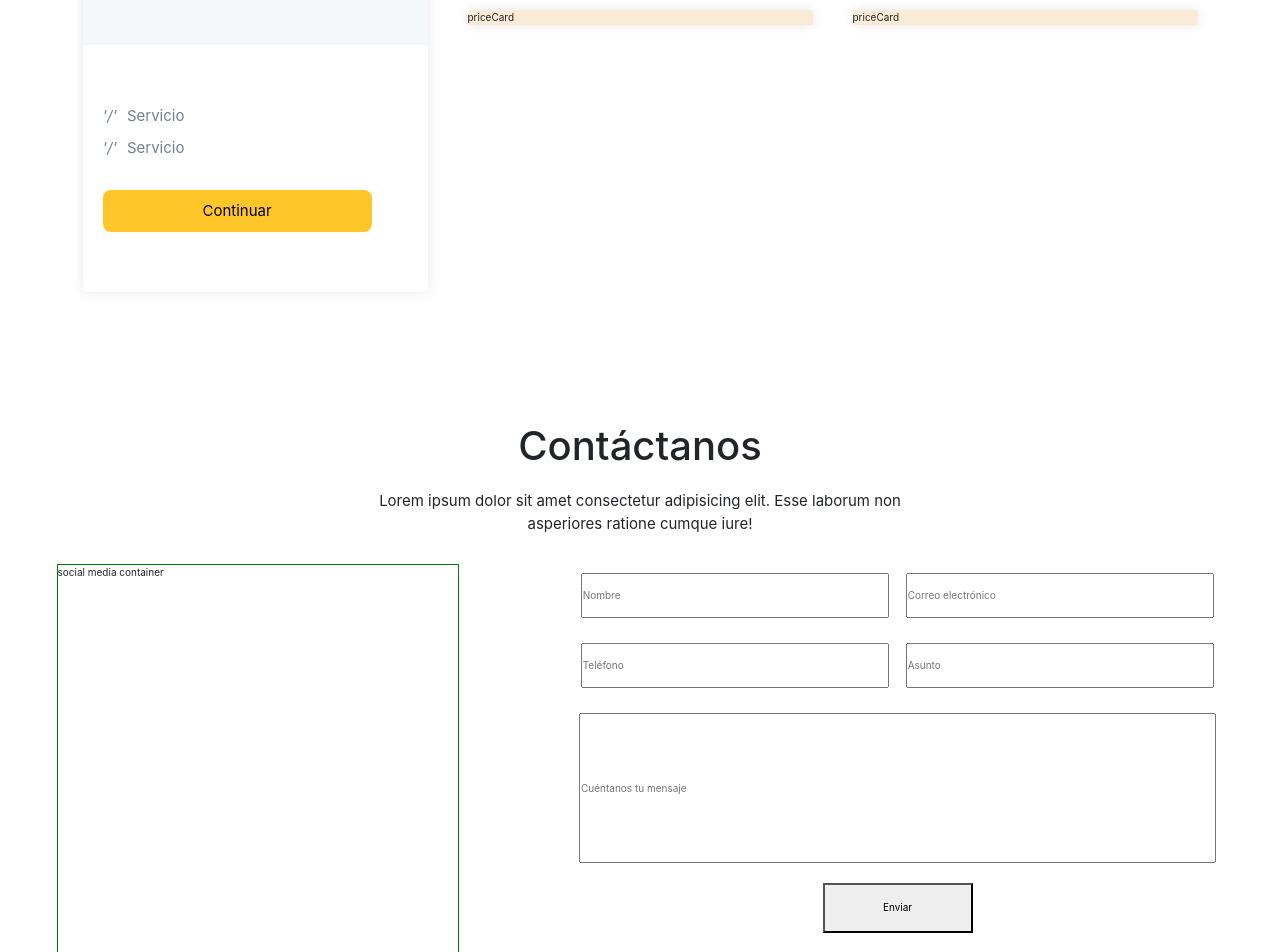
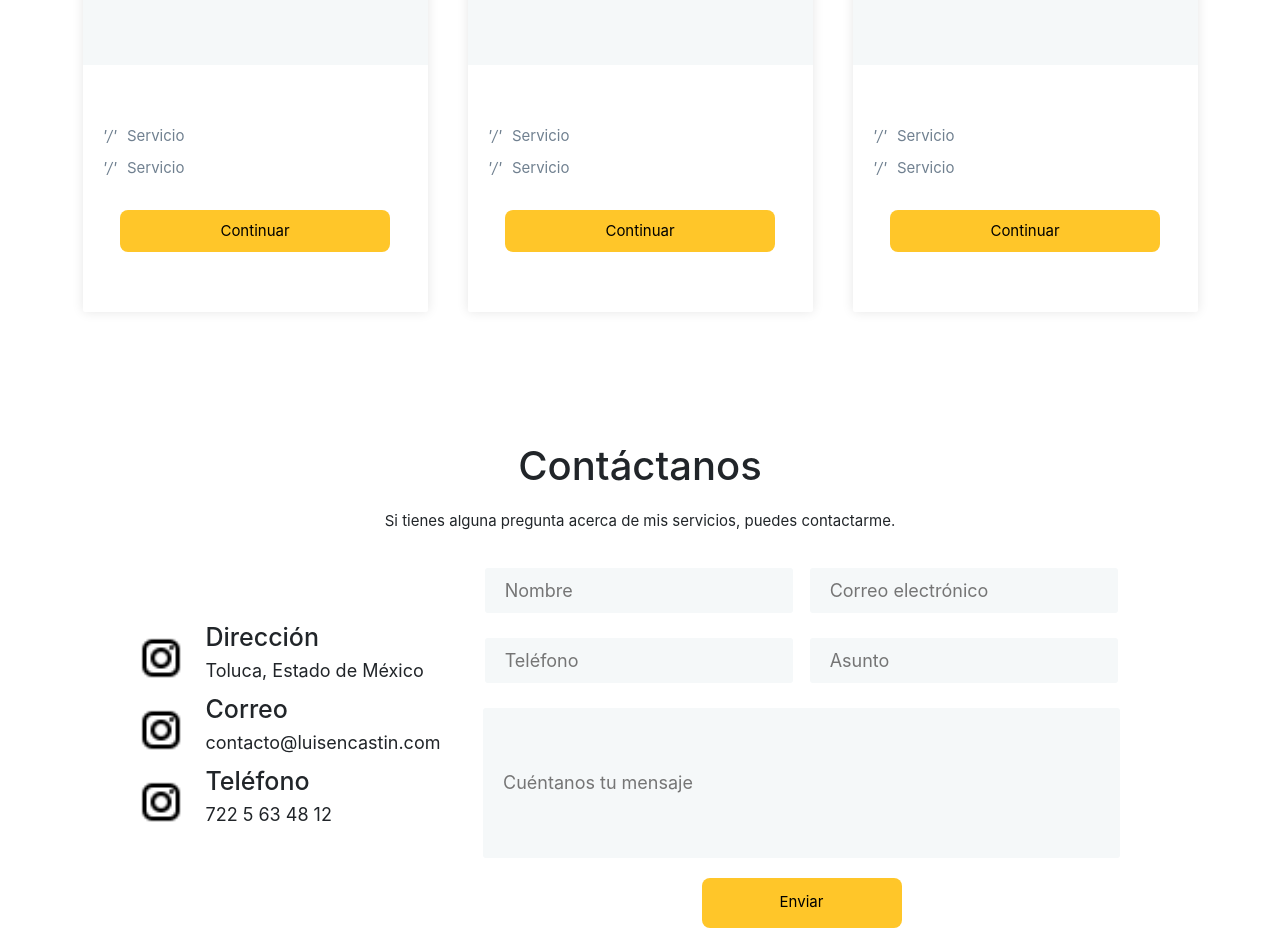
Before and after one commit to LuisEncastin/portafolio2022, a React (Create React App) app: page / in a window 1280 px wide. Shown: the part 2860-3812 px from the top of the page. Built offline with nearby package versions, Linux system fonts and the light colour scheme.

Commit message:
avance formulario. falta responsive

```diff
--- a/src/Components/PriceCardComponent/PriceCardComponent.css
+++ b/src/Components/PriceCardComponent/PriceCardComponent.css
@@ -2,7 +2,6 @@
     width: 345px;
     height: auto;
     margin: 0 2rem;
-    background-color: antiquewhite;
     border-radius: 3px;
     box-shadow: var(--mainBoxShadow);
 }
@@ -66,6 +65,13 @@
     margin: 0 1rem 0 0;
 }
 
+.priceCard .buttonBox{
+    display: flex;
+    flex-direction: column;
+    align-items: center;
+    justify-content: center;
+}
+
 .priceCard button{
     font-size: 1.5rem;
     padding: 1rem 10rem;
@@ -78,8 +84,8 @@
 @media (max-width: 768px) {
     .priceCard{
         width: 345px;
-        height: 600px;
-        background-color: antiquewhite;
+        height: auto;
+        margin-bottom: 3rem;
     }
 
 }
--- a/src/Components/PriceCardComponent/PriceCardComponent.jsx
+++ b/src/Components/PriceCardComponent/PriceCardComponent.jsx
@@ -31,7 +31,7 @@ const PriceCardComponent = () => {
                 <div className='listItem'> <i>'/'</i> <p>Servicio</p> </div>
                 <div className='listItem'> <i>'/'</i> <p>Servicio</p> </div>
             </div>
-            <div>
+            <div className='buttonBox'>
                 <button>Continuar</button>
             </div>
         </div>
--- a/src/Sections/ContactUs/ContactUs.css
+++ b/src/Sections/ContactUs/ContactUs.css
@@ -25,7 +25,7 @@
 }
 
 .contactMainContainer{
-    width: 100%;
+    width: 90%;
     height: auto;
     display: flex;
     flex-direction: row;
@@ -34,14 +34,31 @@
     padding-bottom: 6rem;
 }
 
-/* social media container */
+/* contact left container */
 
-.socialMediaContainer{
+.contactLeftContainer{
     width: 400px;
-    height: 400px;
-    outline: 1px solid green;
+    height: auto;
     display: flex;
     flex-direction: column;
+    padding: 1rem 0 7rem 10rem;
+}
+
+.contactLeftBox{
+    display: flex;
+    flex-direction: row;
+    align-items: center;
+    justify-content: flex-start;
+}
+
+.contactLeftBox img{
+    width: 5rem;
+    height: 5rem;
+    margin: 1rem 2rem 1rem 1rem;
+}
+
+.contactLeftBox p {
+    font-size: 1.8rem;
 }
 
 /* form */
@@ -81,6 +98,11 @@
 .contactFormInput .input{
     width: 95%;
     height: 4.5rem;
+    background-color: var(--mainBgGray);
+    border: none;
+    border-radius: 3px;
+    font-size: 1.8rem;
+    padding: 0 2rem;
 }
 
 .contactFormInput .input-message{
@@ -99,9 +121,13 @@
 
 .buttonFormContainer button{
     margin: 2rem 0 3rem;
-    width: 15rem;
+    width: 20rem;
     height: 5rem;
-
+    font-size: 1.5rem;
+    padding: 1rem 5rem;
+    border: none;
+    border-radius: 8px;
+    background-color: var(--mainColor);
 }
 
 @media (max-width: 768px) {
@@ -114,8 +140,24 @@
         padding: 0rem 5rem 2rem;
     }
 
+    .contactLeftContainer{
+        padding: 0 5rem;
+    }
+
     .formContainer{
         width: 340px;
+        padding: 0 0 0 4rem;
+        margin-top: 3rem;
+    }
+
+    .formInputsContainer{
+        display: flex;
+        flex-direction: column;
+        margin-bottom: 7rem;
+    }
+
+    .formInputsContainer .input{
+        margin-bottom: 1rem;
     }
 
     .socialMediaContainer{
--- a/src/Sections/ContactUs/ContactUs.jsx
+++ b/src/Sections/ContactUs/ContactUs.jsx
@@ -1,4 +1,7 @@
 import React, {useRef} from 'react'
+
+// assets
+import dummy from '../../assets/icons/instagram-24.png'
 
 // styles
 import './ContactUs.css'
@@ -21,13 +24,35 @@ const ContactUs = () => {
       <section id='contactUs'>
         <div className='contactUsWrapper'>
             <h1>Contáctanos</h1>
-            <p>Lorem ipsum dolor sit amet consectetur adipisicing elit. Esse laborum non <br />
-            asperiores ratione cumque iure!</p>
+            <p>Si tienes alguna pregunta acerca de mis servicios, puedes contactarme.</p>
         </div>
         <div className="contactMainContainer">
-          <div className='socialMediaContainer'>
-            <p>social media container</p>
+          <div className='contactLeftContainer'>
+            <div className='contactLeftBox contactAddress'>
+              <img src={dummy} alt="direccion" />
+              <div>
+                <h1>Dirección</h1>
+                <p>Toluca, Estado de México</p>
+              </div>
+            </div>
+            <div className='contactLeftBox contactEmail'>
+              <img src={dummy} alt="correo" />
+              <div>
+                <h1>Correo</h1>
+                <p>contacto@luisencastin.com</p>
+              </div>
+            </div>
+            <div className='contactLeftBox contactPhone'>
+              <img src={dummy} alt="telefono" />
+              <div>
+                <h1>Teléfono</h1>
+                <p>722 5 63 48 12</p>
+              </div>
+            </div>
+
           </div>
+
+
           <div className='formContainer'>
 
             <form action="/" className='form' ref={form}>
--- a/src/Sections/Intro/Intro.css
+++ b/src/Sections/Intro/Intro.css
@@ -73,12 +73,18 @@
     }
     .introWrapper{
         position: absolute;
-        width: 30rem;
-        top: 10rem;
-        right: 4rem;
+        width: 35rem;
+        top: 2rem;
+        right: 1rem;
         color: white;
         background-color: transparent;
         border: none;
         box-shadow: none;
     }
+    .introWrapper h2{
+        padding: 2rem 0 0 0 ;
+    }
+    .introWrapper button{
+        align-self: center;
+    }
 }
--- a/src/Sections/OurPrices/OurPrices.css
+++ b/src/Sections/OurPrices/OurPrices.css
@@ -29,6 +29,7 @@
     align-items: center;
     justify-content: space-around;
     padding: 2rem;
+    margin-bottom: 2rem;
 }
 .buttonsContainer-buttons{
     width: 500px;
@@ -77,22 +78,24 @@
         flex-direction: row;
         align-items: center;
         justify-content: space-around;
-        padding: 2rem 0rem;
+        padding: 2rem 0rem 0;
     }
 
     .buttonsContainer button{
         padding: 1rem 1rem;
-        font-size: 1.3rem;
+        font-size: 1rem;
+        font-weight: 700;
         background-color: white;
         border: none;
-        outline: 1px solid greenyellow;
+        outline: 3px solid var(--mainColor);
         border-radius: 20px;
-        color: lightslategrey;
+        color: var(--mainFontGray);
     }
     .buttonsContainer button:hover{
-        background-color: greenyellow;
-        color: white;
-        transition: 0.3s;
+        background-color: var(--mainColor);
+        color: var(--mainBlack);
+        outline: 3px solid white;
+        transition: 0.5s;
     }
     .pricesContainer{
         width: 100%;
--- a/src/Sections/OurPrices/OurPrices.jsx
+++ b/src/Sections/OurPrices/OurPrices.jsx
@@ -23,11 +23,9 @@ const OurPrices = () => {
                 </div>
             </div>
             <div className='pricesContainer'>
-                <PriceCardComponent
-
-                />
-                <div className='priceCard'>priceCard</div>
-                <div className='priceCard'>priceCard</div>
+                <PriceCardComponent/>
+                <PriceCardComponent/>
+                <PriceCardComponent/>
             </div>
         </section>
     </>
```
